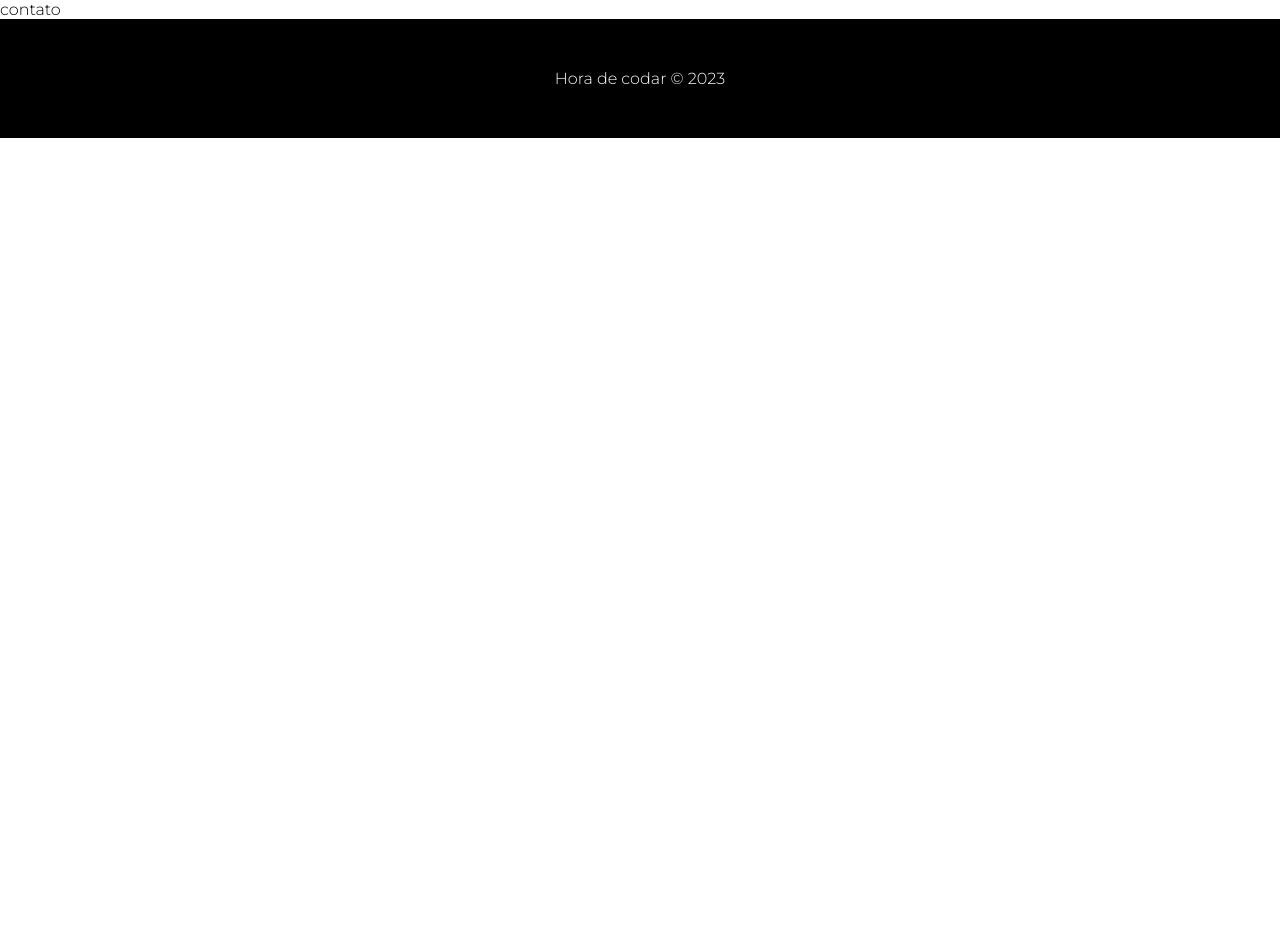
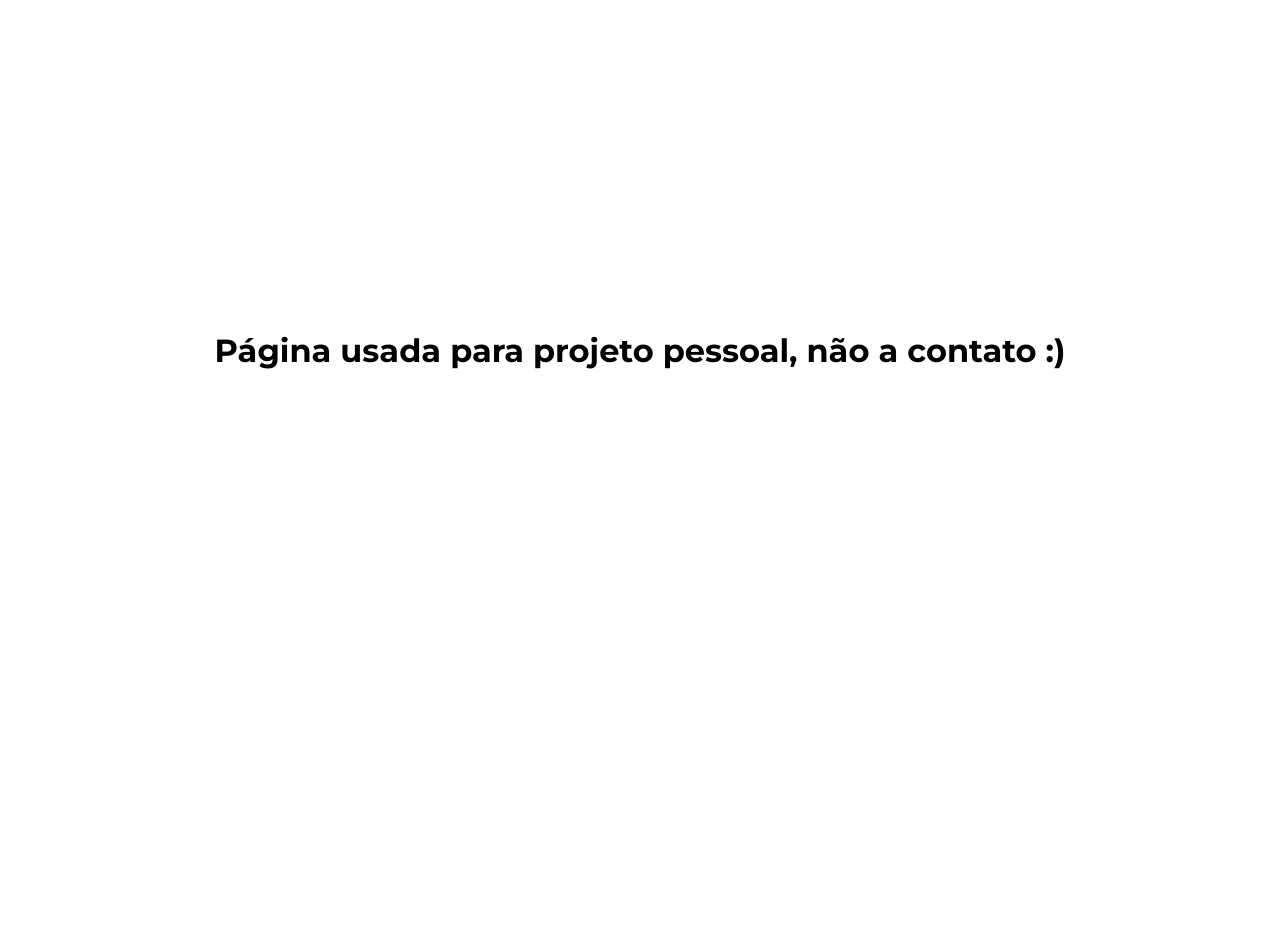
Before and after one commit to BrenoEller/Projeto-Blog, a PHP site: page /contato.php in a window 1280 px wide. Shown: the part 69-1009 px from the top of the page. Before the commit the page ends 207 px from the top, so only its background shows below. Run offline with PHP 8.4, Linux system fonts and the light colour scheme.

Commit message:
alteração pagina de contato

```diff
--- a/contato.php
+++ b/contato.php
@@ -3,7 +3,11 @@
     include_once('templates/header.php');
 ?>
 
-contato
+<main>
+    <div id="main-content-contato">
+        <h1>Página usada para projeto pessoal, não a contato :)</h1>
+    </div>
+</main>
 
 <?php
 
--- a/css/style.css
+++ b/css/style.css
@@ -202,6 +202,15 @@ footer {
     transition: 0.5s;
 }
 
+#main-content-contato {
+    width: 100%;
+    height: 700px;
+    display: flex;
+    text-align: center;
+    justify-content: center;
+    align-items: center;
+}
+
 @media(max-width: 860px) {
 
 }
```
